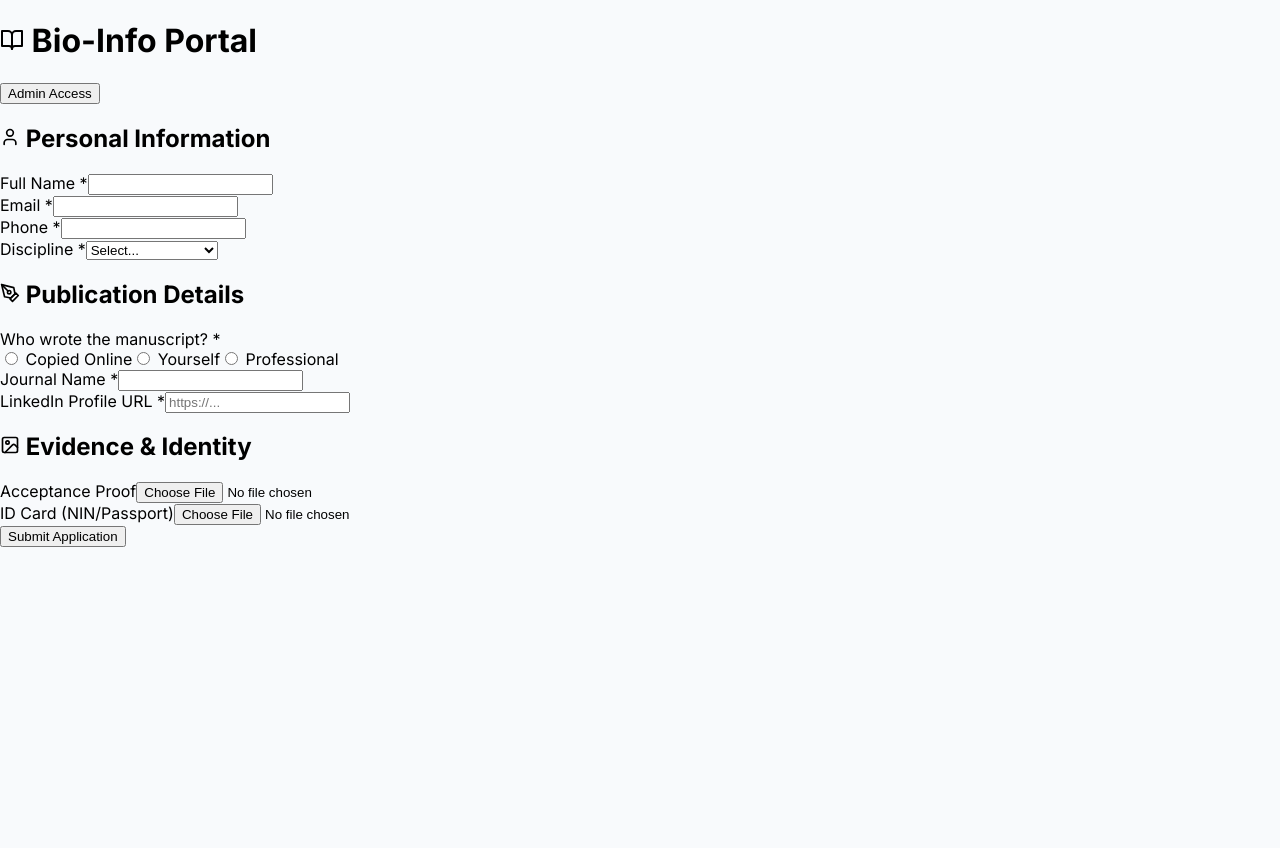
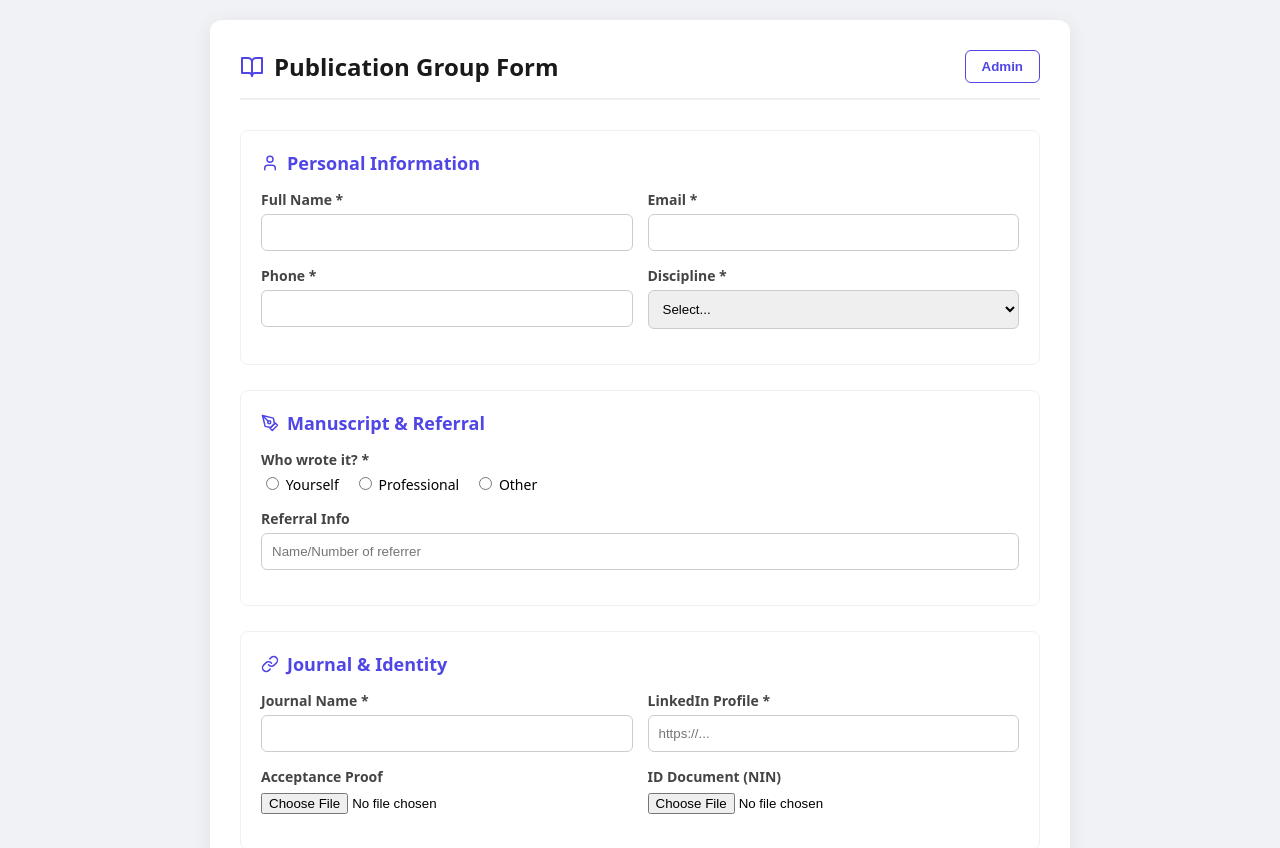
Before and after one commit to Tpepper2001/Publication, a React (Vite) app: page / in a window 1280 px wide. Shown: the top 848 px of the page. Before the commit the page ends 800 px from the top, so only its background shows below. Built offline with nearby package versions, Linux system fonts and the light colour scheme.

Commit message:
Update App.jsx

```diff
--- a/src/App.jsx
+++ b/src/App.jsx
@@ -1,3 +1,4 @@
+
 import React, { useState, useEffect } from 'react';
 import { createClient } from '@supabase/supabase-js';
 import {
@@ -5,18 +6,17 @@ import {
   Image as ImageIcon, CheckCircle, LogOut, ShieldCheck, Search
 } from 'lucide-react';
 
-// Initialize Supabase
+// --- Supabase Config ---
 const SUPABASE_URL = 'https://watrosnylvkiuvuptdtp.supabase.co';
 const SUPABASE_KEY = 'eyJhbGciOiJIUzI1NiIsInR5cCI6IkpXVCJ9.eyJpc3MiOiJzdXBhYmFzZSIsInJlZiI6IndhdHJvc255bHZraXV2dXB0ZHRwIiwicm9sZSI6ImFub24iLCJpYXQiOjE3NjY5MzE2NzEsImV4cCI6MjA4MjUwNzY3MX0.ku6_Ngf2JRJ8fxLs_Q-EySgCU37MjUK3WofpO9bazds';
 const supabase = createClient(SUPABASE_URL, SUPABASE_KEY);
 
 const App = () => {
-  const [view, setView] = useState('form'); // form, login, admin
+  const [view, setView] = useState('form');
   const [loading, setLoading] = useState(false);
   const [message, setMessage] = useState({ text: '', type: '' });
   const [submissions, setSubmissions] = useState([]);
 
-  // Form State
   const [formData, setFormData] = useState({
     pub_full_name: '',
     pub_email: '',
@@ -31,13 +31,12 @@ const App = () => {
     pub_id_document: null
   });
 
-  // Handle Input Changes
+  // --- Logic Functions ---
   const handleInputChange = (e) => {
     const { name, value } = e.target;
     setFormData(prev => ({ ...prev, [name]: value }));
   };
 
-  // Handle File to Base64
   const handleFileChange = async (e) => {
     const { name, files } = e.target;
     if (files[0]) {
@@ -49,26 +48,22 @@ const App = () => {
     }
   };
 
-  // Submit Form
   const handleSubmit = async (e) => {
     e.preventDefault();
     setLoading(true);
-    setMessage({ text: '', type: '' });
-
     try {
       const { error } = await supabase
         .from('pub_bio_info_submissions')
         .insert([{ ...formData, pub_submitted_at: new Date().toISOString() }]);
-
       if (error) throw error;
-
-      setMessage({ text: 'Application submitted successfully!', type: 'success' });
+      setMessage({ text: 'Form submitted successfully!', type: 'success' });
       setFormData({
         pub_full_name: '', pub_email: '', pub_phone: '', pub_discipline: '',
         pub_manuscript_writer: '', pub_referral: '', pub_coauthors_count: 0,
         pub_journal_name: '', pub_linkedin_profile: '',
         pub_acceptance_evidence: null, pub_id_document: null
       });
+      window.scrollTo(0, 0);
     } catch (err) {
       setMessage({ text: err.message, type: 'error' });
     } finally {
@@ -76,13 +71,9 @@ const App = () => {
     }
   };
 
-  // Admin Login
   const handleLogin = (e) => {
     e.preventDefault();
-    const user = e.target.username.value;
-    const pass = e.target.password.value;
-
-    if (user === 'publication' && pass === 'publication') {
+    if (e.target.username.value === 'publication' && e.target.password.value === 'publication') {
       setView('admin');
       fetchSubmissions();
     } else {
@@ -90,190 +81,139 @@ const App = () => {
     }
   };
 
-  // Fetch Data for Admin
   const fetchSubmissions = async () => {
     setLoading(true);
-    const { data, error } = await supabase
-      .from('pub_bio_info_submissions')
-      .select('*')
-      .order('pub_submitted_at', { ascending: false });
-
+    const { data, error } = await supabase.from('pub_bio_info_submissions').select('*').order('pub_submitted_at', { ascending: false });
     if (!error) setSubmissions(data);
     setLoading(false);
   };
 
+  // --- Inline Styles Object ---
+  const s = {
+    wrapper: { backgroundColor: '#f0f2f5', minHeight: '100vh', padding: '20px', fontFamily: 'system-ui, sans-serif' },
+    container: { maxWidth: '800px', margin: '0 auto', backgroundColor: '#fff', borderRadius: '12px', padding: '30px', boxShadow: '0 4px 20px rgba(0,0,0,0.08)' },
+    header: { display: 'flex', justifyContent: 'space-between', alignItems: 'center', marginBottom: '30px', borderBottom: '2px solid #eee', paddingBottom: '15px' },
+    title: { display: 'flex', alignItems: 'center', gap: '10px', fontSize: '24px', fontWeight: '800', color: '#1a1a1a' },
+    section: { marginBottom: '25px', padding: '20px', border: '1px solid #f0f0f0', borderRadius: '8px' },
+    secTitle: { fontSize: '18px', fontWeight: '700', marginBottom: '15px', color: '#4f46e5', display: 'flex', alignItems: 'center', gap: '8px' },
+    grid: { display: 'grid', gridTemplateColumns: 'repeat(auto-fit, minmax(250px, 1fr))', gap: '15px' },
+    field: { marginBottom: '15px' },
+    label: { display: 'block', fontSize: '14px', fontWeight: '600', marginBottom: '5px', color: '#444' },
+    input: { width: '100%', padding: '10px', borderRadius: '6px', border: '1px solid #ccc', boxSizing: 'border-box' },
+    btn: { width: '100%', padding: '14px', borderRadius: '8px', border: 'none', backgroundColor: '#4f46e5', color: '#fff', fontWeight: '700', cursor: 'pointer', fontSize: '16px' },
+    navBtn: { padding: '8px 16px', borderRadius: '6px', border: '1px solid #4f46e5', color: '#4f46e5', backgroundColor: 'transparent', cursor: 'pointer', fontWeight: '600' },
+    msg: (type) => ({ padding: '15px', borderRadius: '8px', marginBottom: '20px', backgroundColor: type === 'success' ? '#ecfdf5' : '#fef2f2', color: type === 'success' ? '#065f46' : '#991b1b', border: `1px solid ${type === 'success' ? '#a7f3d0' : '#fecaca'}` }),
+    card: { border: '1px solid #eee', padding: '15px', borderRadius: '10px', marginBottom: '10px' },
+    img: { width: '80px', height: '60px', objectFit: 'cover', borderRadius: '4px', border: '1px solid #ddd' }
+  };
+
   return (
-    <div className="min-h-screen bg-slate-50 p-4 md:p-8 font-sans text-slate-800">
-      <div className="max-w-4xl mx-auto">
+    <div style={s.wrapper}>
+      {/* Global Style Injection for Hover and Mobile */}
+      <style>{`
+        button:hover { opacity: 0.9; transform: translateY(-1px); transition: 0.2s; }
+        input:focus { outline: 2px solid #4f46e5; border-color: transparent; }
+        @media (max-width: 600px) { .main-container { padding: 15px !important; } }
+      `}</style>
 
-        {/* Navigation Header */}
-        <div className="flex justify-between items-center mb-8 bg-white p-4 rounded-xl shadow-sm border border-slate-200">
-          <h1 className="text-xl font-bold text-indigo-600 flex items-center gap-2">
-            <BookOpen size={24} /> Bio-Info Portal
-          </h1>
-          {view === 'form' ? (
-            <button onClick={() => setView('login')} className="text-sm font-semibold text-slate-500 hover:text-indigo-600 transition">
-              Admin Access
-            </button>
-          ) : (
-            <button onClick={() => setView('form')} className="text-sm font-semibold text-slate-500 hover:text-indigo-600 transition">
-              Back to Form
-            </button>
-          )}
+      <div style={s.container} className="main-container">
+        <header style={s.header}>
+          <div style={s.title}><BookOpen color="#4f46e5" /> Publication Group Form</div>
+          {view === 'form' ?
+            <button style={s.navBtn} onClick={() => setView('login')}>Admin</button> :
+            <button style={s.navBtn} onClick={() => setView('form')}>Back</button>
+          }
+        </header>
+
+        {message.text && <div style={s.msg(message.type)}>{message.text}</div>}
+
+        {/* --- FORM VIEW --- */}
+        {view === 'form' && (
+          <form onSubmit={handleSubmit}>
+            <div style={s.section}>
+              <div style={s.secTitle}><User size={18} /> Personal Information</div>
+              <div style={s.grid}>
+                <div style={s.field}><label style={s.label}>Full Name *</label><input style={s.input} type="text" name="pub_full_name" required onChange={handleInputChange} value={formData.pub_full_name} /></div>
+                <div style={s.field}><label style={s.label}>Email *</label><input style={s.input} type="email" name="pub_email" required onChange={handleInputChange} value={formData.pub_email} /></div>
               </div>
-
-        {message.text && (
-          <div className={`mb-6 p-4 rounded-lg flex items-center gap-3 border ${
-            message.type === 'success' ? 'bg-emerald-50 border-emerald-200 text-emerald-700' : 'bg-rose-50 border-rose-200 text-rose-700'
-          }`}>
-            <CheckCircle size={20} /> {message.text}
-          </div>
-        )}
-
-        {/* VIEW: SUBMISSION FORM */}
-        {view === 'form' && (
-          <form onSubmit={handleSubmit} className="space-y-6">
-            <div className="bg-white p-6 rounded-2xl shadow-sm border border-slate-200">
-              <h2 className="text-lg font-bold mb-6 flex items-center gap-2 border-b pb-2">
-                <User size={20} className="text-indigo-500" /> Personal Information
-              </h2>
-              <div className="grid grid-cols-1 md:grid-cols-2 gap-4">
-                <div>
-                  <label className="block text-sm font-medium mb-1">Full Name *</label>
-                  <input type="text" name="pub_full_name" required value={formData.pub_full_name} onChange={handleInputChange} className="w-full p-2.5 border rounded-lg focus:ring-2 ring-indigo-100 outline-none" />
-                </div>
-                <div>
-                  <label className="block text-sm font-medium mb-1">Email *</label>
-                  <input type="email" name="pub_email" required value={formData.pub_email} onChange={handleInputChange} className="w-full p-2.5 border rounded-lg focus:ring-2 ring-indigo-100 outline-none" />
-                </div>
-                <div>
-                  <label className="block text-sm font-medium mb-1">Phone *</label>
-                  <input type="tel" name="pub_phone" required value={formData.pub_phone} onChange={handleInputChange} className="w-full p-2.5 border rounded-lg focus:ring-2 ring-indigo-100 outline-none" />
-                </div>
-                <div>
-                  <label className="block text-sm font-medium mb-1">Discipline *</label>
-                  <select name="pub_discipline" required value={formData.pub_discipline} onChange={handleInputChange} className="w-full p-2.5 border rounded-lg outline-none">
+              <div style={s.grid}>
+                <div style={s.field}><label style={s.label}>Phone *</label><input style={s.input} type="tel" name="pub_phone" required onChange={handleInputChange} value={formData.pub_phone} /></div>
+                <div style={s.field}>
+                  <label style={s.label}>Discipline *</label>
+                  <select style={s.input} name="pub_discipline" required onChange={handleInputChange} value={formData.pub_discipline}>
                     <option value="">Select...</option>
-                    <option>Engineering</option><option>Computer Science</option><option>Health Sciences</option><option>Other</option>
+                    <option>Engineering</option><option>Computer Science</option><option>Health Sciences</option><option>Physical Sciences</option><option>Other</option>
                   </select>
                 </div>
               </div>
             </div>
 
-            <div className="bg-white p-6 rounded-2xl shadow-sm border border-slate-200">
-              <h2 className="text-lg font-bold mb-6 flex items-center gap-2 border-b pb-2">
-                <PenTool size={20} className="text-indigo-500" /> Publication Details
-              </h2>
-              <div className="space-y-4">
-                <div>
-                  <label className="block text-sm font-medium mb-2">Who wrote the manuscript? *</label>
-                  <div className="flex flex-wrap gap-4">
-                    {['Copied Online', 'Yourself', 'Professional'].map(opt => (
-                      <label key={opt} className="flex items-center gap-2 p-3 border rounded-xl cursor-pointer hover:bg-slate-50">
-                        <input type="radio" name="pub_manuscript_writer" value={opt} onChange={handleInputChange} required /> {opt}
-                      </label>
+            <div style={s.section}>
+              <div style={s.secTitle}><PenTool size={18} /> Manuscript & Referral</div>
+              <div style={s.field}>
+                <label style={s.label}>Who wrote it? *</label>
+                <div style={{display:'flex', gap:'15px'}}>
+                  {['Yourself', 'Professional', 'Other'].map(v => (
+                    <label key={v} style={{fontSize:'14px'}}><input type="radio" name="pub_manuscript_writer" value={v} required onChange={handleInputChange} /> {v}</label>
                   ))}
                 </div>
               </div>
-                <div>
-                  <label className="block text-sm font-medium mb-1">Journal Name *</label>
-                  <input type="text" name="pub_journal_name" required value={formData.pub_journal_name} onChange={handleInputChange} className="w-full p-2.5 border rounded-lg outline-none" />
+              <div style={s.field}><label style={s.label}>Referral Info</label><input style={s.input} type="text" name="pub_referral" onChange={handleInputChange} value={formData.pub_referral} placeholder="Name/Number of referrer" /></div>
             </div>
-                <div>
-                  <label className="block text-sm font-medium mb-1">LinkedIn Profile URL *</label>
-                  <input type="url" name="pub_linkedin_profile" required value={formData.pub_linkedin_profile} onChange={handleInputChange} className="w-full p-2.5 border rounded-lg outline-none" placeholder="https://..." />
+
+            <div style={s.section}>
+              <div style={s.secTitle}><Link size={18} /> Journal & Identity</div>
+              <div style={s.grid}>
+                <div style={s.field}><label style={s.label}>Journal Name *</label><input style={s.input} type="text" name="pub_journal_name" required onChange={handleInputChange} value={formData.pub_journal_name} /></div>
+                <div style={s.field}><label style={s.label}>LinkedIn Profile *</label><input style={s.input} type="url" name="pub_linkedin_profile" required onChange={handleInputChange} value={formData.pub_linkedin_profile} placeholder="https://..." /></div>
               </div>
+              <div style={s.grid}>
+                <div style={s.field}><label style={s.label}>Acceptance Proof</label><input type="file" accept="image/*" name="pub_acceptance_evidence" onChange={handleFileChange} /></div>
+                <div style={s.field}><label style={s.label}>ID Document (NIN)</label><input type="file" accept="image/*" name="pub_id_document" onChange={handleFileChange} /></div>
               </div>
             </div>
 
-            <div className="bg-white p-6 rounded-2xl shadow-sm border border-slate-200">
-              <h2 className="text-lg font-bold mb-6 flex items-center gap-2 border-b pb-2">
-                <ImageIcon size={20} className="text-indigo-500" /> Evidence & Identity
-              </h2>
-              <div className="grid grid-cols-1 md:grid-cols-2 gap-6">
-                <div className="p-4 border-2 border-dashed rounded-xl text-center">
-                  <label className="block text-sm font-semibold mb-2">Acceptance Proof</label>
-                  <input type="file" name="pub_acceptance_evidence" onChange={handleFileChange} className="text-xs" />
-                </div>
-                <div className="p-4 border-2 border-dashed rounded-xl text-center">
-                  <label className="block text-sm font-semibold mb-2">ID Card (NIN/Passport)</label>
-                  <input type="file" name="pub_id_document" onChange={handleFileChange} className="text-xs" />
-                </div>
-              </div>
-            </div>
-
-            <button type="submit" disabled={loading} className="w-full bg-indigo-600 text-white py-4 rounded-2xl font-bold text-lg hover:bg-indigo-700 transition disabled:bg-slate-300">
-              {loading ? 'Processing Submission...' : 'Submit Application'}
+            <button style={{...s.btn, backgroundColor: loading ? '#ccc' : '#4f46e5'}} disabled={loading}>
+              {loading ? 'Submitting...' : 'Submit Form'}
             </button>
           </form>
         )}
 
-        {/* VIEW: LOGIN */}
+        {/* --- LOGIN VIEW --- */}
         {view === 'login' && (
-          <div className="max-w-md mx-auto bg-white p-8 rounded-2xl shadow-xl border border-slate-200">
-            <h2 className="text-2xl font-black text-center mb-6">Admin Login</h2>
-            <form onSubmit={handleLogin} className="space-y-4">
-              <input type="text" name="username" placeholder="Username" required className="w-full p-3 border rounded-xl outline-none" />
-              <input type="password" name="password" placeholder="Password" required className="w-full p-3 border rounded-xl outline-none" />
-              <button className="w-full bg-indigo-600 text-white py-3 rounded-xl font-bold">Access Dashboard</button>
+          <div style={{maxWidth:'350px', margin:'50px auto'}}>
+            <h2 style={{textAlign:'center'}}>Admin Access</h2>
+            <form onSubmit={handleLogin}>
+              <div style={s.field}><label style={s.label}>Username</label><input style={s.input} type="text" name="username" required /></div>
+              <div style={s.field}><label style={s.label}>Password</label><input style={s.input} type="password" name="password" required /></div>
+              <button style={s.btn}>Login</button>
             </form>
           </div>
         )}
 
-        {/* VIEW: ADMIN DASHBOARD */}
+        {/* --- ADMIN DASHBOARD --- */}
         {view === 'admin' && (
-          <div className="space-y-6">
-            <div className="flex justify-between items-center bg-white p-6 rounded-2xl shadow-sm border border-slate-200">
-              <h2 className="text-xl font-bold flex items-center gap-2"><ShieldCheck className="text-emerald-500" /> Admin Dashboard</h2>
-              <button onClick={() => setView('form')} className="p-2 text-rose-500 hover:bg-rose-50 rounded-lg transition"><LogOut size={20} /></button>
+          <div>
+            <div style={{display:'flex', justifyContent:'space-between', marginBottom:'20px'}}>
+              <h2 style={{display:'flex', alignItems:'center', gap:'8px'}}><ShieldCheck color="#10b981"/> Submissions</h2>
+              <button style={{...s.navBtn, color:'red', borderColor:'red'}} onClick={() => setView('form')}>Logout</button>
             </div>
-
-            {loading ? (
-              <p className="text-center py-10 text-slate-500">Fetching records...</p>
-            ) : submissions.length === 0 ? (
-              <div className="text-center py-20 bg-white rounded-2xl border border-dashed">
-                <Search size={48} className="mx-auto text-slate-300 mb-4" />
-                <p className="text-slate-500">No submissions found in the database.</p>
+            {submissions.map(sub => (
+              <div key={sub.id} style={s.card}>
+                <div style={{display:'flex', justifyContent:'space-between', fontWeight:'bold', marginBottom:'10px'}}>
+                  <span>{sub.pub_full_name}</span>
+                  <span style={{fontSize:'12px', color:'#888'}}>{new Date(sub.pub_submitted_at).toLocaleDateString()}</span>
                 </div>
-            ) : (
-              <div className="grid grid-cols-1 gap-4">
-                {submissions.map((item) => (
-                  <div key={item.id} className="bg-white p-6 rounded-2xl shadow-sm border border-slate-200 hover:border-indigo-300 transition">
-                    <div className="flex justify-between items-start mb-4">
-                      <div>
-                        <h3 className="text-lg font-bold text-indigo-900">{item.pub_full_name}</h3>
-                        <p className="text-sm text-slate-500">{new Date(item.pub_submitted_at).toLocaleString()}</p>
+                <div style={{fontSize:'14px', color:'#555', marginBottom:'10px'}}>
+                  {sub.pub_email} | {sub.pub_phone} | <b>{sub.pub_discipline}</b>
                 </div>
-                      <span className="bg-indigo-50 text-indigo-600 text-xs px-3 py-1 rounded-full font-bold">{item.pub_discipline}</span>
-                    </div>
-
-                    <div className="grid grid-cols-1 md:grid-cols-3 gap-4 text-sm mb-4">
-                      <div><span className="block text-slate-400 font-medium">Email</span>{item.pub_email}</div>
-                      <div><span className="block text-slate-400 font-medium">Phone</span>{item.pub_phone}</div>
-                      <div><span className="block text-slate-400 font-medium">Journal</span>{item.pub_journal_name}</div>
-                    </div>
-
-                    <div className="flex gap-4 pt-4 border-t">
-                      {item.pub_acceptance_evidence && (
-                        <div className="text-center">
-                          <p className="text-[10px] font-bold text-slate-400 mb-1 uppercase tracking-wider">Acceptance</p>
-                          <img src={item.pub_acceptance_evidence} alt="Evidence" className="h-16 w-24 object-cover rounded border" />
-                        </div>
-                      )}
-                      {item.pub_id_document && (
-                        <div className="text-center">
-                          <p className="text-[10px] font-bold text-slate-400 mb-1 uppercase tracking-wider">ID Document</p>
-                          <img src={item.pub_id_document} alt="ID" className="h-16 w-24 object-cover rounded border" />
-                        </div>
-                      )}
-                      <div className="ml-auto self-end">
-                         <a href={item.pub_linkedin_profile} target="_blank" rel="noreferrer" className="flex items-center gap-1 text-indigo-600 font-bold hover:underline"><Link size={14}/> LinkedIn</a>
-                      </div>
+                <div style={{display:'flex', gap:'10px'}}>
+                  {sub.pub_acceptance_evidence && <img src={sub.pub_acceptance_evidence} style={s.img} alt="Acceptance" />}
+                  {sub.pub_id_document && <img src={sub.pub_id_document} style={s.img} alt="ID" />}
+                  <div style={{marginLeft:'auto'}}><a href={sub.pub_linkedin_profile} target="_blank" rel="noreferrer" style={{color:'#4f46e5', fontWeight:'600'}}>LinkedIn</a></div>
                 </div>
               </div>
             ))}
-              </div>
-            )}
           </div>
         )}
       </div>
```
Lines whose indentation alone changed are shown as unchanged.
